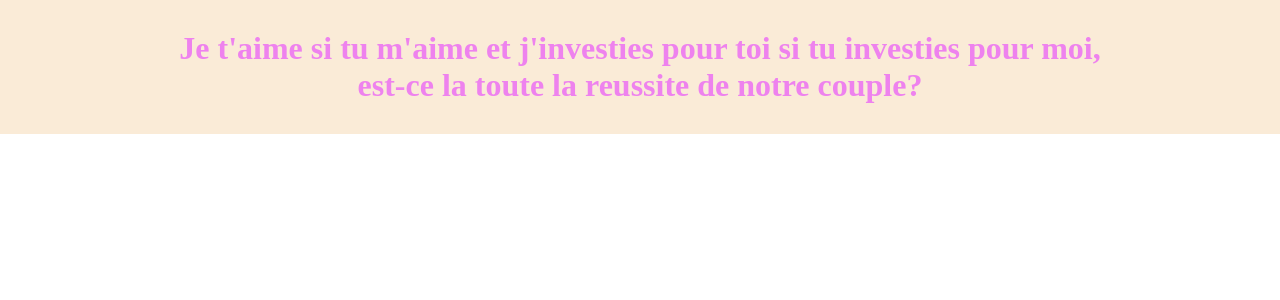
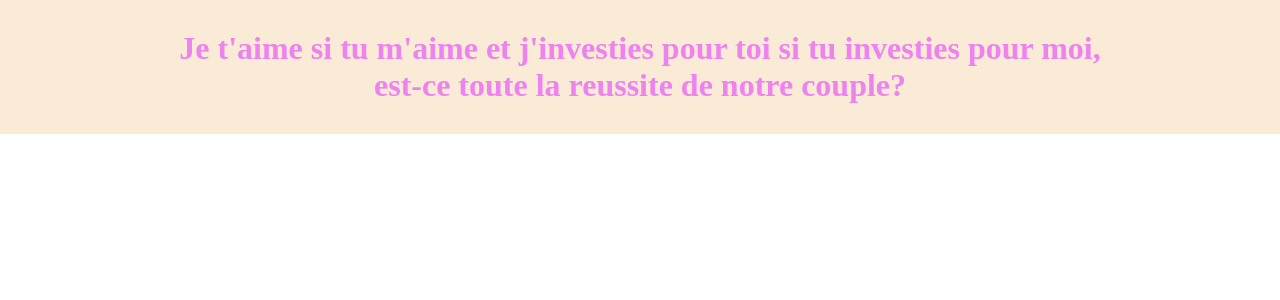
Before and after one commit to rivkabn/client2, a React (Create React App) app: page / in a window 1280 px wide. Shown: the top 300 px of the page. Built offline with nearby package versions, Linux system fonts and the light colour scheme.

Commit message:
small fix

```diff
--- a/src/components/Header.jsx
+++ b/src/components/Header.jsx
@@ -2,7 +2,7 @@ import "./Header.css"
 const Header = () => {
     const HeaderStyle = { color: "violet", marginTop: "15px", margin: "20px" }
     return (
-        <div className='pink'><h1 style={HeaderStyle}>Je t'aime si tu m'aime et j'investies pour  toi si tu investies pour moi,<br></br> est-ce la toute la reussite de notre couple?</h1></div>
+        <div className='pink'><h1 style={HeaderStyle}>Je t'aime si tu m'aime et j'investies pour  toi si tu investies pour moi,<br></br> est-ce  toute la reussite de notre couple?</h1></div>
     )
 }
 
```
